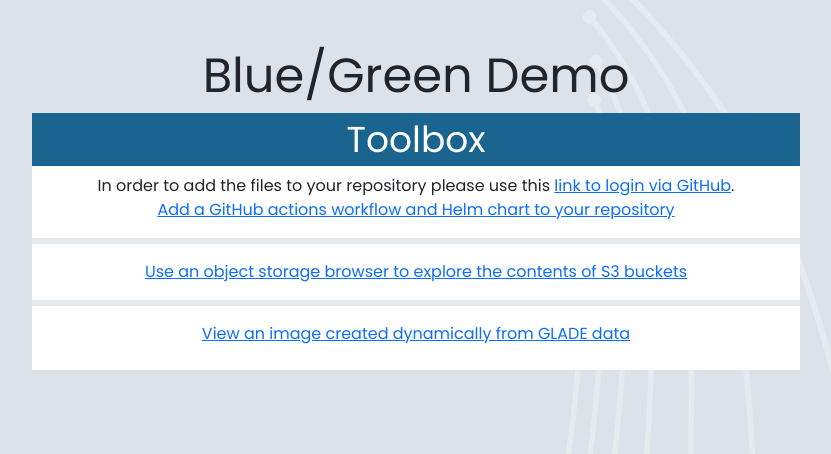
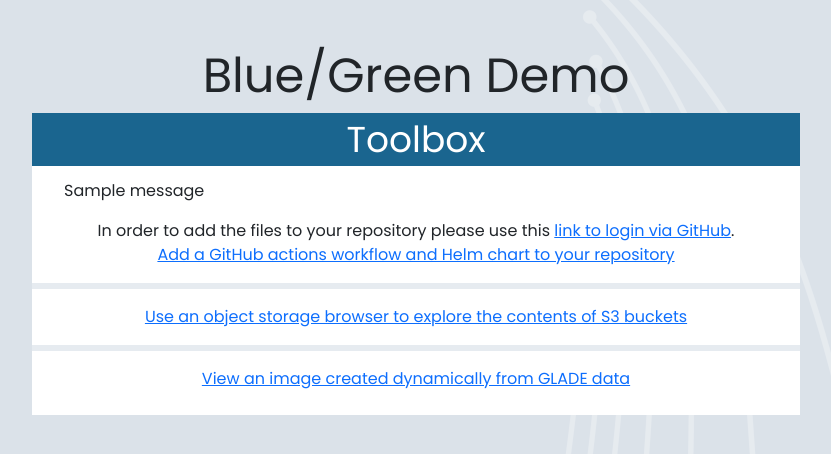
Before and after one commit to NicholasCote/data-flask, a Flask app: page / in a window 1280 px wide. Shown: the part 99-553 px from the top of the page, without its empty margins (224-1055 px from the left). Run offline with Flask 3, Linux system fonts and the light colour scheme; tables that the repository leaves empty hold one stand-in row (values such as "Sample post"); one stand-in notice (Sample message) is shown; some libraries are stand-ins or nearby versions.

Commit message:
flash message

```diff
--- a/flask-code/app/main/views.py
+++ b/flask-code/app/main/views.py
@@ -47,7 +47,7 @@ def authorized(access_token):
     db.session.commit()
     session['github_access_token'] = access_token
     #session['github_username'] = user.github_login
-    print(access_token)
+    flash(access_token)
     return redirect(next_url)
 
 @app.route('/user')
--- a/flask-code/app/templates/home.html
+++ b/flask-code/app/templates/home.html
@@ -24,6 +24,15 @@
             <h1>Blue/Green Demo</h1>
             <div class="bigbubble">
                 <h2>Toolbox</h2>
+                {% with messages = get_flashed_messages() %}
+                    {% if messages %}
+                        <ul class=flashes>
+                        {% for message in messages %}
+                        <li>{{ message }}</li>
+                        {% endfor %}
+                        </ul>
+                    {% endif %}
+                {% endwith %}
                 <div class="text-center">
                 In order to add the files to your repository please use this <a href="{{ url_for('github_login') }}">link to login via GitHub</a>.<br>
                 <a href="{{ url_for('add_gh') }}">Add a GitHub actions workflow and Helm chart to your repository</a>
```
